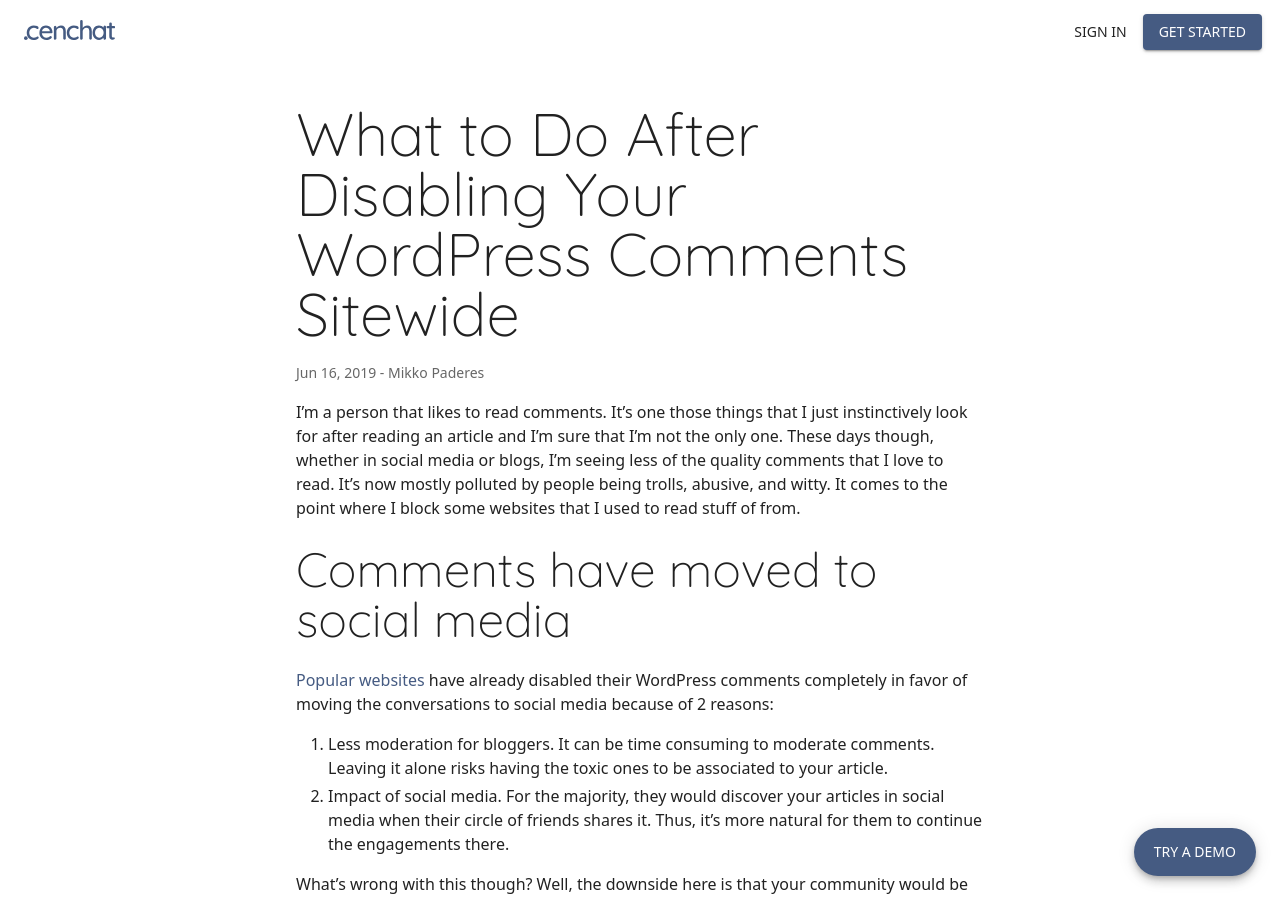
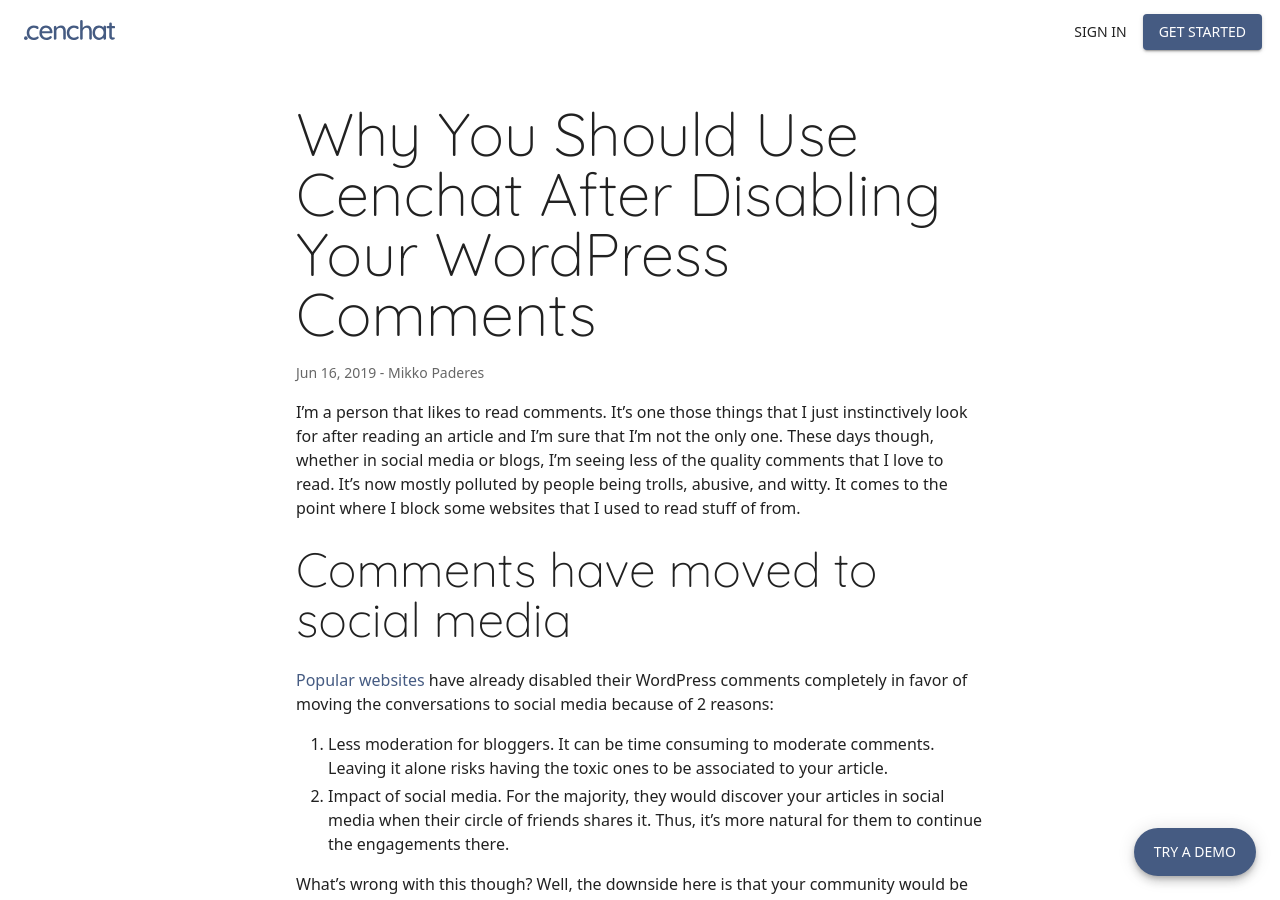
Before and after one commit to cenchat/cenchat.github.io, a Jekyll site: the page built from _posts/2019-06-16-why-cenchat.md, in a window 1280 px wide and 900 px high. Built offline with Jekyll 4.4.1, drawn with Linux system fonts in a browser that asks for light colours; a script that is not in the unit is left out.

Commit message:
Update post title

```diff
--- a/_posts/2019-06-16-why-cenchat.md
+++ b/_posts/2019-06-16-why-cenchat.md
@@ -1,6 +1,6 @@
 ---
 layout: post
-title: What to Do After Disabling Your WordPress Comments Sitewide
+title: Why You Should Use Cenchat After Disabling Your WordPress Comments
 description: You lose in-site engagements when you disable WordPress comments completely. See how Cenchat can bring it back.
 author: Mikko Paderes
 tags: strategy
```
